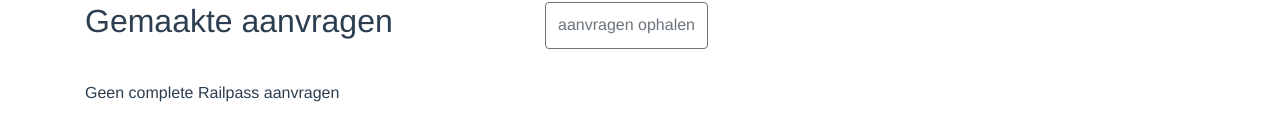
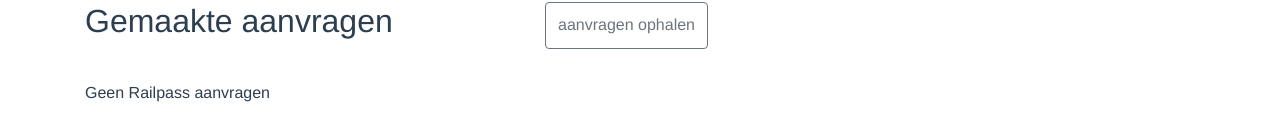
Before and after one commit to The-Outcast/vue-azure-webform-poc, a Vue app: page / in a window 1280 px wide. Shown: the part 396-536 px from the top of the page. Built offline with nearby package versions, Linux system fonts and the light colour scheme.

Commit message:
Test to see action works after merge into master

```diff
--- a/src/components/Index.vue
+++ b/src/components/Index.vue
@@ -53,7 +53,7 @@
           aanvragen ophalen
         </button>
       </div>
-      <p v-if="!completedRequests">Geen complete Railpass aanvragen</p>
+      <p v-if="!completedRequests">Geen Railpass aanvragen</p>
       <table class="table" v-if="completedRequests">
         <thead>
           <tr>
```
